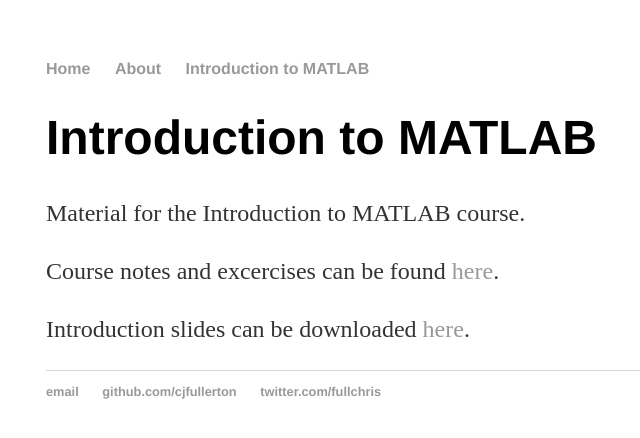
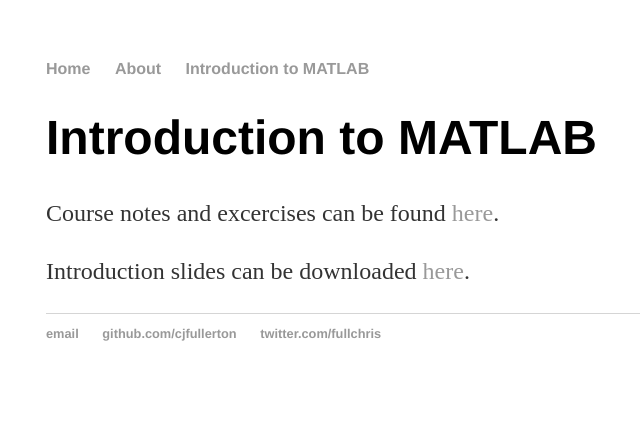
Before and after one commit to cjfullerton/cjfullerton.github.io, a Jekyll site: the page built from MATLAB_training/index.html, in a window 1280 px wide. Shown: the top 438 px of the page, without its empty margins (146-786 px from the left). Built offline with Jekyll 4.4.1, drawn with Linux system fonts in a browser that asks for light colours.

Commit message:
feature: Update slides and MATLAB training

```diff
--- a/MATLAB_training/index.html
+++ b/MATLAB_training/index.html
@@ -4,7 +4,6 @@
 ---
 <div class="blurb">
 	<h1>Introduction to MATLAB</h1>
-	<p>Material for the Introduction to MATLAB course.</p>
 
 	<p> Course notes and excercises can be found <a href="http://swcarpentry.github.io/matlab-novice-inflammation/05-loops/index.html">here</a>.</p>
 
```
Also changed, not shown: 1 other file.
